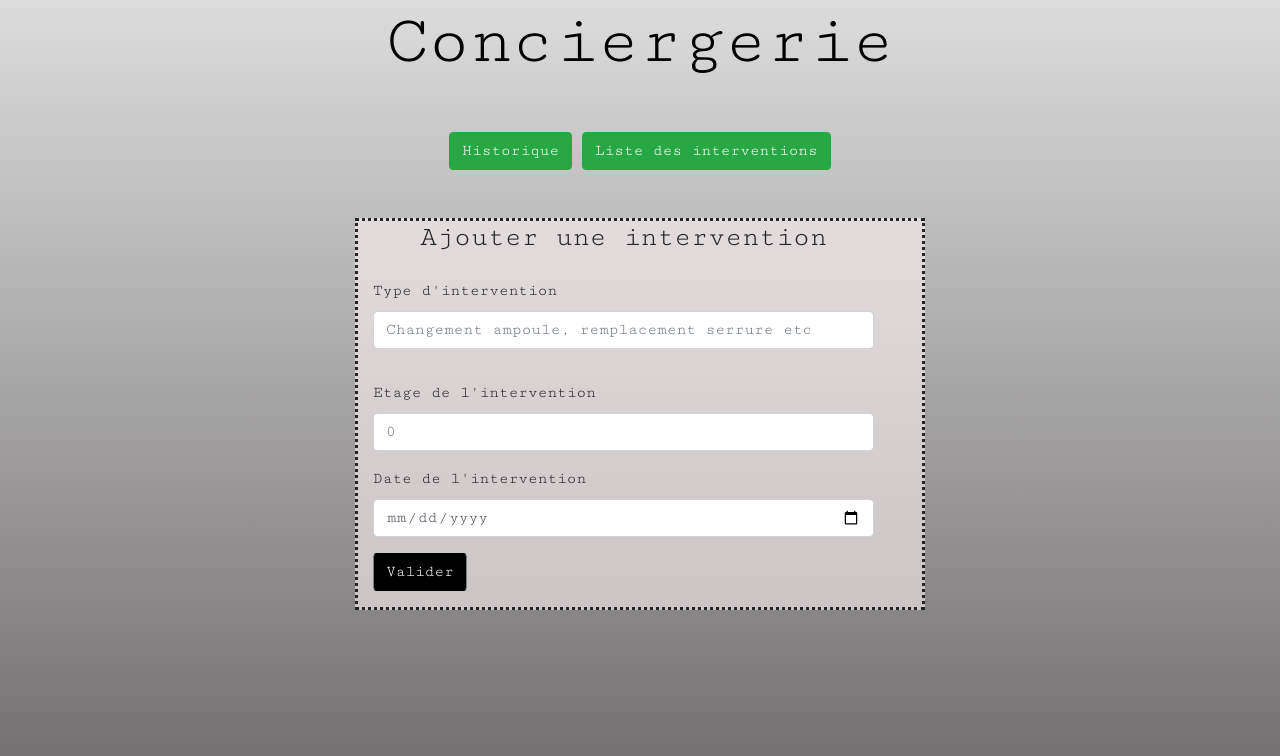
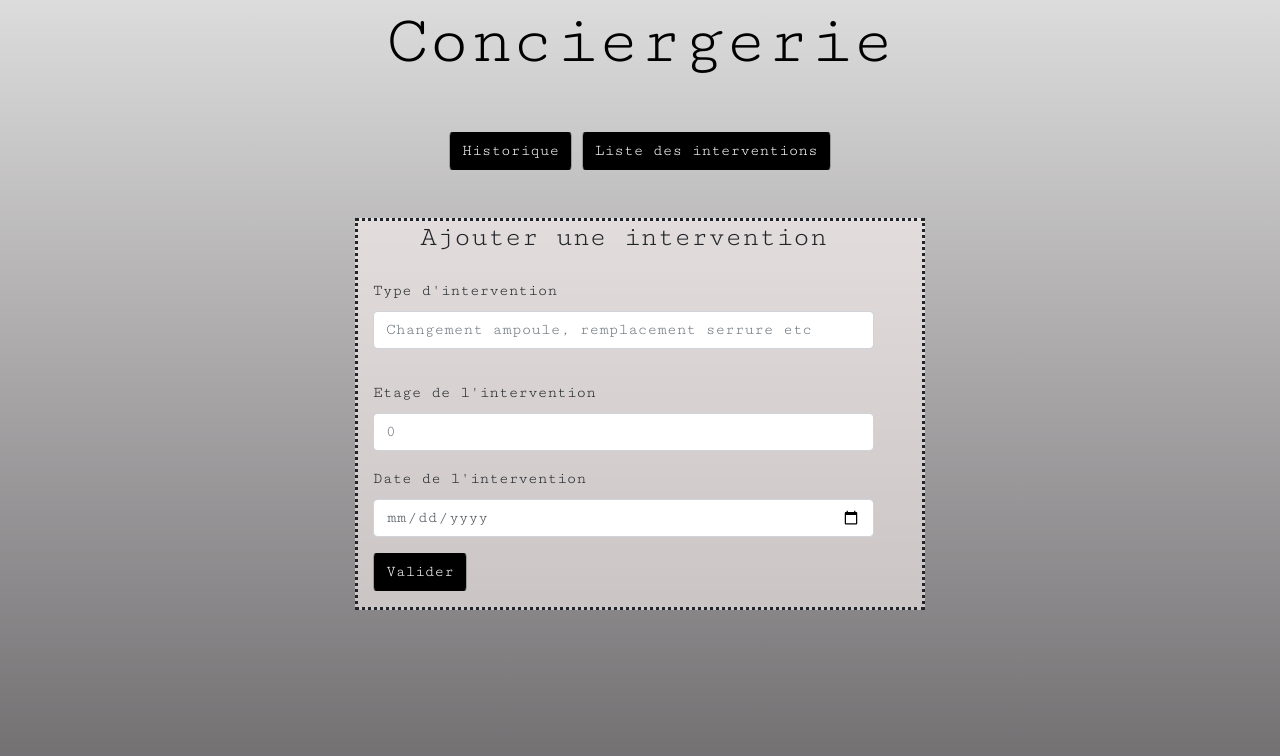
Before and after one commit to c-barbone/Projet_conciergerie, a PHP site: page /projet_concierge/ in a window 1280 px wide. Shown: the top 756 px of the page. Run offline with PHP 8.4, Linux system fonts and the light colour scheme.

Commit message:
edit css

```diff
--- a/Model/model.php
+++ b/Model/model.php
@@ -177,11 +177,11 @@ function listei(){
 
 	foreach($reply as $product){
 		echo '<form method="GET"><tr>
-		<td><input type="text" name="idedit" value='.$product['Id_Intervention'].'></td>
+		<td><input type="hidden" name="idedit" value='.$product['Id_Intervention'].'></td>
         <td>'.$product['Type_Intervention'].'</td>
         <td>'.$product['Floor_Intervention'].'</td>
 		<td>'.$product['Date_Intervention'].'</td>
-		<td><button type="submit" class="btn btn-success" value="edit" name="edit">Modifier</button></td>
+		<td><button type="submit" class="btn btn-secondary" value="edit" name="edit">Modifier</button></td>
         </tr></form>';
 	}
 	if(isset($_GET['edit'])&& $_GET['edit']=='edit'){
@@ -192,9 +192,9 @@ function listei(){
 
 		echo '<form method="GET">
 		<div class="form-row align-items-center">
-		<div class="col-sm-3 my-1">
+		<div class="my-1">
 			<label class="sr-only" for="type">Type</label>
-			<input type="text" id="type" name="id" class="form-control" value="'.$reply['Id_Intervention'].'">
+			<input type="hidden" id="type" name="id" class="form-control" value="'.$reply['Id_Intervention'].'">
 		  </div>
 		  <div class="col-sm-3 my-1">
 			<label class="sr-only" for="type">Type</label>
@@ -208,8 +208,8 @@ function listei(){
 			<label class="sr-only" for="date">Date</label>
 			<input type="text" id="type" name="date" class="form-control" value="'.$reply['Date_Intervention'].'">
 		  </div>
-		  <div class="col-auto my-1">
-			<button type="submit" class="btn btn-success" name="edit1" value="edit1">Valider</button>
+		  <div class="col-3 my-1">
+			<button type="submit" class="btn btn-secondary" name="edit1" value="edit1">Valider</button>
 		  </div>
 		</div>
 	  </form>';
--- a/Public/style.css
+++ b/Public/style.css
@@ -11,7 +11,7 @@ body {
 
 .btn-secondary{
     background: black !important;
-    border-color: rgba(0, 0, 0, 0.603) grey !important;
+    border-color: rgba(0, 0, 0, 0.603) rgb(153, 153, 153) !important;
 }
 .btn-secondary:hover{
     background: grey !important;
--- a/View/historiqueview.php
+++ b/View/historiqueview.php
@@ -25,7 +25,7 @@ require_once('../Model/model.php');
     <!-- Font Awesome -->
     <script src="https://kit.fontawesome.com/d69db61c7b.js" crossorigin="anonymous"></script>
 </head>
-<a href="../index.php"> <button type="button" class="admin btn btn-success ml-5 my-5">Retour</button></a>
+<a href="../index.php"> <button type="button" class="admin btn btn-secondary ml-5 my-5">Retour</button></a>
 
 
 <div class="container">
--- a/View/listview.php
+++ b/View/listview.php
@@ -33,10 +33,10 @@ require_once('../Model/model.php');
         <div class="row">
             <section class="col-12">
                 <h2 class="d-flex justify-content-center mt-2">Liste des interventions</h2><br />
-                <a href="../index.php"> <button type="button" class="admin btn btn-success mb-3">Retour accueil</button></a>
+                <a href="../index.php"> <button type="button" class="admin btn btn-secondary mb-3">Retour accueil</button></a>
                 <table class="table">
                     <thead>
-                        <th class="id" data-class='hidden'>Id</th>
+                        <th><input type="hidden" value="Id"></th>
                         <th>Type d'intervention</th>
                         <th>Etage</th>
                         <th>Date</th>
--- a/index.php
+++ b/index.php
@@ -34,8 +34,8 @@ require_once('Model/model.php');
         <div class="row justify-content-center">
             <div class="col-12">
                 <h1 class="d-flex justify-content-center mb-5 titre">Conciergerie</h1>
-                <center><a href="View/historiqueview"> <button type="button" class="admin btn btn-success mb-5">Historique</button></a>
-                <a href="View/listview.php"> <button type="button" class="admin btn btn-success mb-5">Liste des interventions</button></a></center>
+                <center><a href="View/historiqueview"> <button type="button" class="admin btn btn-secondary mb-5">Historique</button></a>
+                <a href="View/listview.php"> <button type="button" class="admin btn btn-secondary mb-5">Liste des interventions</button></a></center>
             </div>
             <div class="col-6 pr-5 inter">
                 <h3 class="d-flex justify-content-center">Ajouter une intervention</h3>
```
